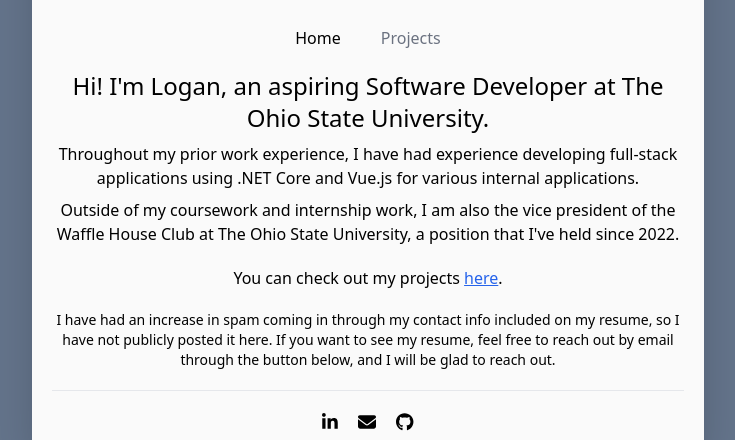
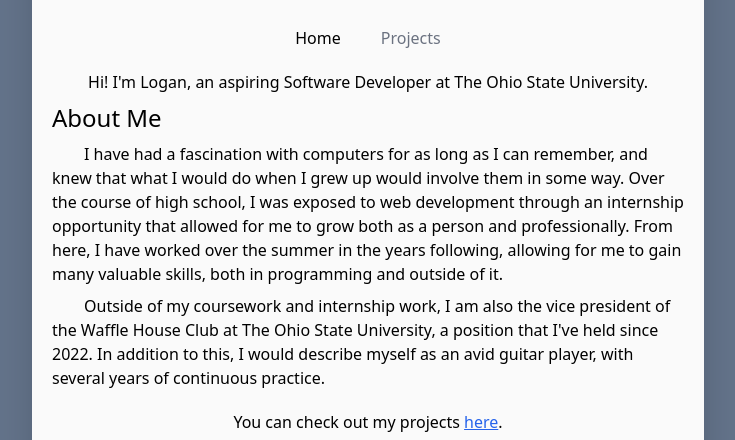
Before and after one commit to lxsavage/lxsavage.github.io, a Nuxt app: page / in a window 1280 px wide. Shown: the part 202-642 px from the top of the page, without its empty margins (272-1007 px from the left). Built offline with nearby package versions, Linux system fonts and the light colour scheme.

Commit message:
Added about me section

```diff
--- a/pages/index.vue
+++ b/pages/index.vue
@@ -1,15 +1,20 @@
 <template>
   <section>
-    <p class="text-2xl mb-2 text-center">
+    <p class="mb-2 text-center">
       Hi! I'm Logan, an aspiring Software Developer at The Ohio State University.
     </p>
-    <p class="text-center mb-2">
-      Throughout my prior work experience, I have had experience developing full-stack applications using .NET Core and
-      Vue.js for various internal applications.
+    <h1 class="text-2xl mb-2">About Me</h1>
+    <p class="indent-8 mb-2">
+      I have had a fascination with computers for as long as I can remember, and knew that what I would do when I grew
+      up would involve them in some way. Over the course of high school, I was exposed to web development through an
+      internship opportunity that allowed for me to grow both as a person and professionally. From here, I have worked
+      over the summer in the years following, allowing for me to gain many valuable skills, both in programming and
+      outside of it.
     </p>
-    <p class="text-center mb-5">
+    <p class="indent-8 mb-5">
       Outside of my coursework and internship work, I am also the vice president of the Waffle House Club at The Ohio
-      State University, a position that I've held since 2022.
+      State University, a position that I've held since 2022. In addition to this, I would describe myself as an avid
+      guitar player, with several years of continuous practice.
     </p>
     <p class="text-center mb-5">
       You can check out my projects <NuxtLink to="/projects" class="text-blue-600 underline">here</NuxtLink>.
```
